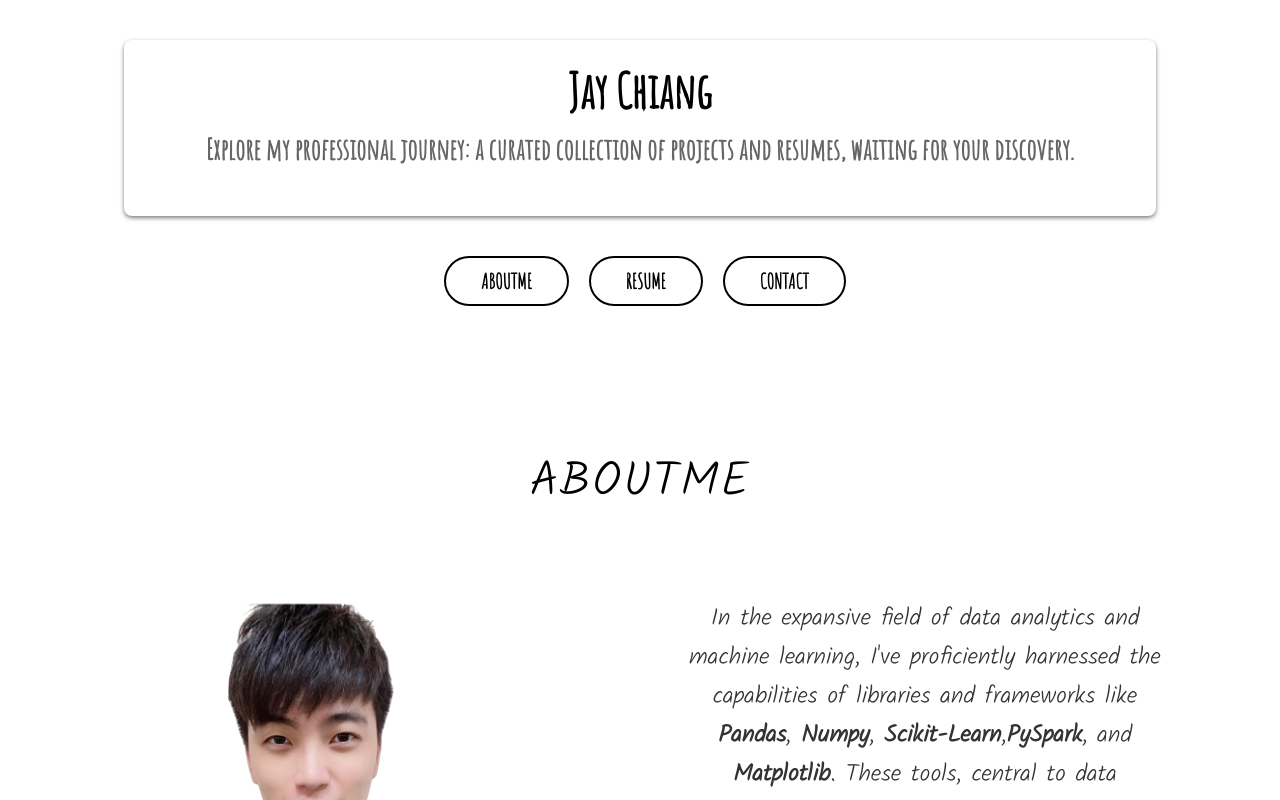
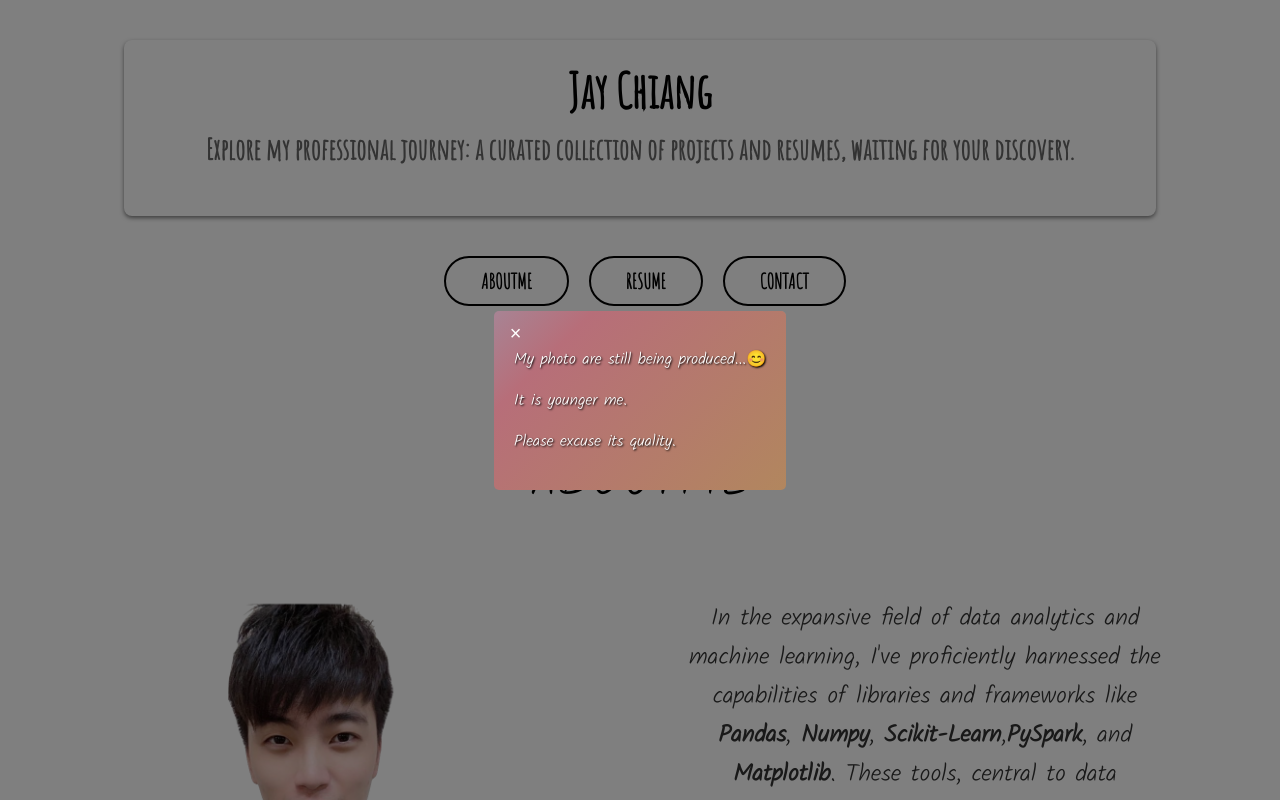
Before and after one commit to JayChiang17/portfolio, a React (Create React App) app: page / in a window 1280 px wide. Shown: the top 800 px of the page. Built offline with nearby package versions, Linux system fonts and the light colour scheme.

Commit message:
update popup.js

```diff
--- a/src/components/HomePage.js
+++ b/src/components/HomePage.js
@@ -1,4 +1,6 @@
 import React, { useRef } from "react";
+import { useState, useEffect } from "react";
+import Popup from "../components/Popup"; // 确保路径正确
 import MapComponent from "../components/Map"; // 确保路径正确
 import MainNav from "./MainNav";
 import "../style/SocialLinks.css";
@@ -10,6 +12,15 @@ import ResumePage from "../components/ResumePage";
 import ContactMe from "../components/ContactPage";
 
 const HomePage = () => {
+  const [showPopup, setShowPopup] = useState(false);
+
+  useEffect(() => {
+    const timer = setTimeout(() => {
+      setShowPopup(true);
+    }, 3000);
+    return () => clearTimeout(timer);
+  }, []);
+
   // 第一个部分的ref和可见性状态
   const firstSectionRef = useRef(null);
   const isFirstSectionVisible = useIntersectionObserver(firstSectionRef, {
@@ -35,6 +46,7 @@ const HomePage = () => {
 
   return (
     <main>
+      {showPopup && <Popup onClose={() => setShowPopup(false)} />}
       <Header />
       <MainNav />
       {/* 介绍部分 */}
--- /dev/null
+++ b/src/components/Popup.js
@@ -0,0 +1,19 @@
+import React from "react";
+import "../style/Popup.css";
+
+const Popup = ({ onClose }) => {
+  return (
+    <div className="popup">
+      <div className="popup-content">
+        <button className="close-button" onClick={onClose}>
+          ×
+        </button>
+        <p>My photo are still being produced...&#x1F60A;</p>
+        <p>It is younger me.</p>
+        <p>Please excuse its quality.</p>
+      </div>
+    </div>
+  );
+};
+
+export default Popup;
--- /dev/null
+++ b/src/style/Popup.css
@@ -0,0 +1,69 @@
+.popup {
+  position: fixed;
+  top: 0;
+  left: 0;
+  width: 100%;
+  height: 100%;
+  background-color: rgba(0, 0, 0, 0.5); /* 半透明背景 */
+  display: flex;
+  justify-content: center;
+  align-items: center;
+  z-index: 1000;
+}
+
+@keyframes gradientAnimation {
+  0% {
+    background-position: 0% 50%;
+  }
+  50% {
+    background-position: 100% 50%;
+  }
+  100% {
+    background-position: 0% 50%;
+  }
+}
+
+.popup-content {
+  position: relative;
+  padding: 20px;
+  border-radius: 5px;
+  color: white;
+  text-shadow: 1px 1px 2px black;
+
+  /* 渐变背景设置 */
+  background: linear-gradient(135deg, #6dd5fa 0%, #b76e79 50%, #b08d57 100%);
+  background-size: 200% 200%; /* 使渐变可动画化 */
+  animation: gradientAnimation 10s ease infinite; /* 应用动画 */
+
+  /* 添加几何图形效果 */
+  overflow: hidden;
+}
+
+.popup-content::before {
+  content: "";
+  position: absolute;
+  top: 0;
+  left: 0;
+  width: 100%;
+  height: 100%;
+  background-image: repeating-linear-gradient(
+    45deg,
+    transparent,
+    transparent 10px,
+    rgba(255, 255, 255, 0.2) 10px,
+    rgba(255, 255, 255, 0.2) 20px
+  );
+  opacity: 0.5;
+  z-index: -1;
+}
+
+.close-button {
+  position: absolute;
+  top: 10px;
+  left: 10px;
+  border: none;
+  background: none;
+  cursor: pointer;
+  font-size: 20px;
+  color: white;
+}
```
